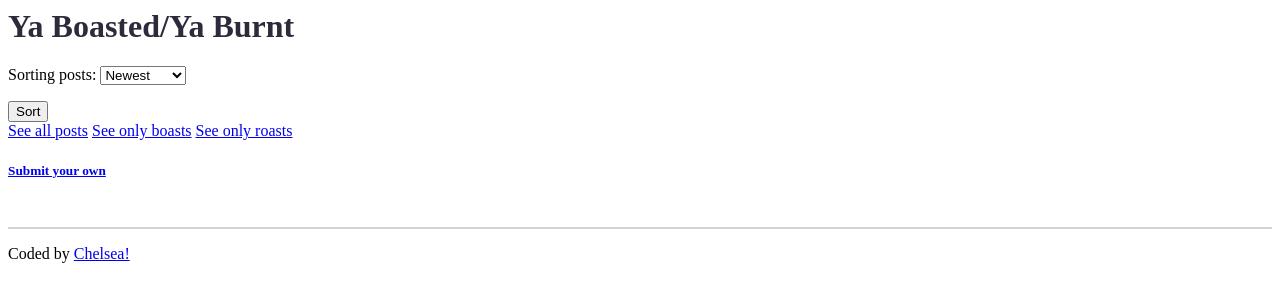
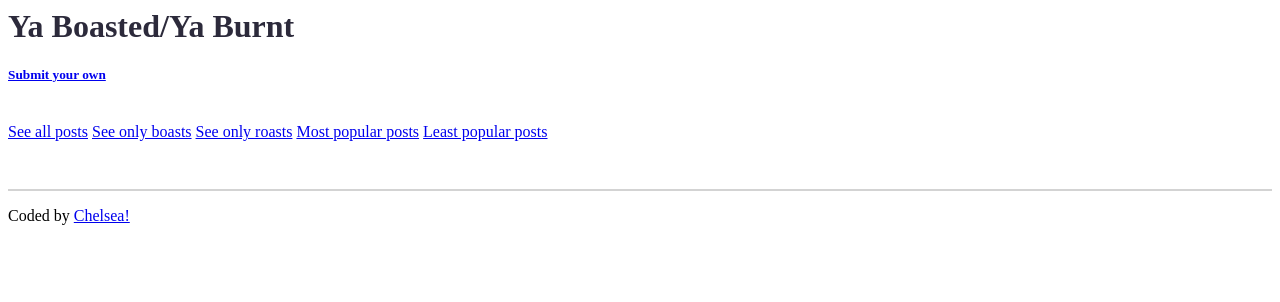
Before and after one commit to chewh115/ghostpost, a Django app: template boo/templates/index.html in a window 1280 px wide. Shown: the top 302 px of the page. Run offline with Django 3.2, Linux system fonts and the light colour scheme; the template is opened without the code that fills it: values that come from a table or form of the project are taken from there, others are empty; parts of the project's set-up code (start-up, migrations or seed data) failed here and were passed over.

Commit message:
Updates sorting for most/least liked

```diff
--- a/boo/forms.py
+++ b/boo/forms.py
@@ -8,15 +8,3 @@ class BoastOrRoastForm(forms.Form):
         widget=forms.RadioSelect,
         choices=BOAST_OR_ROAST
     )
-
-
-class SortPosts(forms.Form):
-    SORT_CHOICES = [
-        ('newest', 'Newest'),
-        ('oldest', 'Oldest'),
-        ('liked', 'Most liked'),
-        ('disliked', 'Least liked')
-    ]
-    sorting_posts = forms.ChoiceField(
-        choices=SORT_CHOICES
-    )
--- a/boo/templates/index.html
+++ b/boo/templates/index.html
@@ -7,14 +7,14 @@
 -->
 {% extends 'base.html' %} {% block content %}
 <h1>Ya Boasted/Ya Burnt</h1>
-<forms action="" , method="POST">
-  {% csrf_token %} {{ form.as_p }}
-  <input id="sort" type="submit" value="Sort" />
-</forms>
+<h5><a href='{% url "submit" %}'>Submit your own</a></h5>
+<br/>
 <div id="views">
   <a href="/">See all posts</a>
   <a href="/boasts">See only boasts</a>
   <a href="/roasts">See only roasts</a>
+  <a href="/most">Most popular posts</a>
+  <a href="/least">Least popular posts</a>
 </div>
 {% for post in posts %}
 <h5 class="postTitle">{{post.title}}</h5>
@@ -27,5 +27,4 @@
   <a href="{% url 'downvote' post_id=post.id %}">Downvote</a>
 </button>
 {% endfor %}
-<h5><a href='{% url "submit" %}'>Submit your own</a></h5>
 {% endblock %}
--- a/boo/urls.py
+++ b/boo/urls.py
@@ -6,6 +6,8 @@ urlpatterns = [
     path('submit/', views.submit, name='submit'),
     path('boasts/', views.index, name='boasts'),
     path('roasts/', views.index, name='roasts'),
+    path('most/', views.index, name='mostliked'),
+    path('least/', views.index, name='leastliked'),
     path('upvote/<int:post_id>/', views.up_vote, name='upvote'),
     path('downvote/<int:post_id>/', views.down_vote, name='downvote')
 ]
```
Also changed, not shown: boo/views.py (+5 -19 lines).
